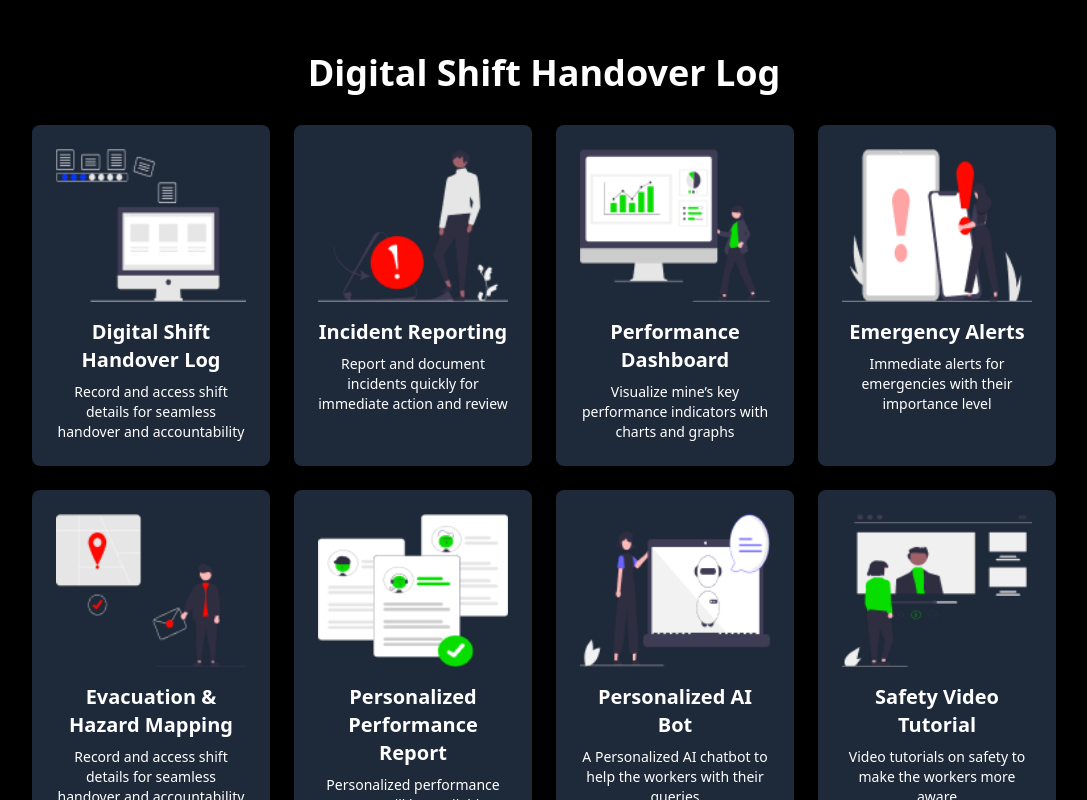
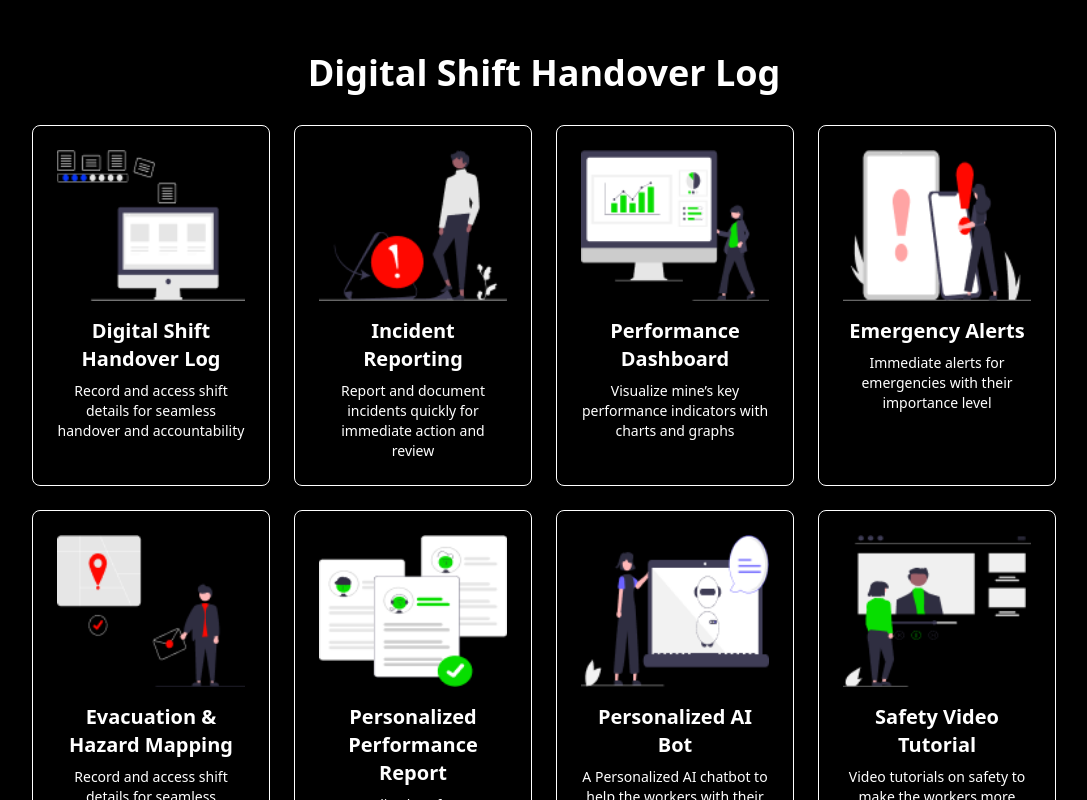
Before and after one commit to ShreyaS-2321/Khan-Abhilekh, a React (Vite) app in the folder khan-abhilekh/: page / in a window 1280 px wide. Shown: the part 1520-2320 px from the top of the page, without its empty margins (96-1183 px from the left). Built offline with nearby package versions, Linux system fonts and the light colour scheme.

Commit message:
Update Features.jsx

```diff
--- a/khan-abhilekh/src/components/landingpage/Features.jsx
+++ b/khan-abhilekh/src/components/landingpage/Features.jsx
@@ -161,7 +161,7 @@ const Features = ({ language }) => {
       </h1>
       <div className="grid grid-cols-1 sm:grid-cols-2 md:grid-cols-3 lg:grid-cols-4 gap-6">
         {features.map((feature, index) => (
-          <div key={index} className="relative group bg-gray-800 p-6 rounded-lg">
+          <div key={index} className="relative group bg-black p-6 rounded-lg border-1">
             <img
               src={feature.imgSrc}
               alt={feature.title}
```
